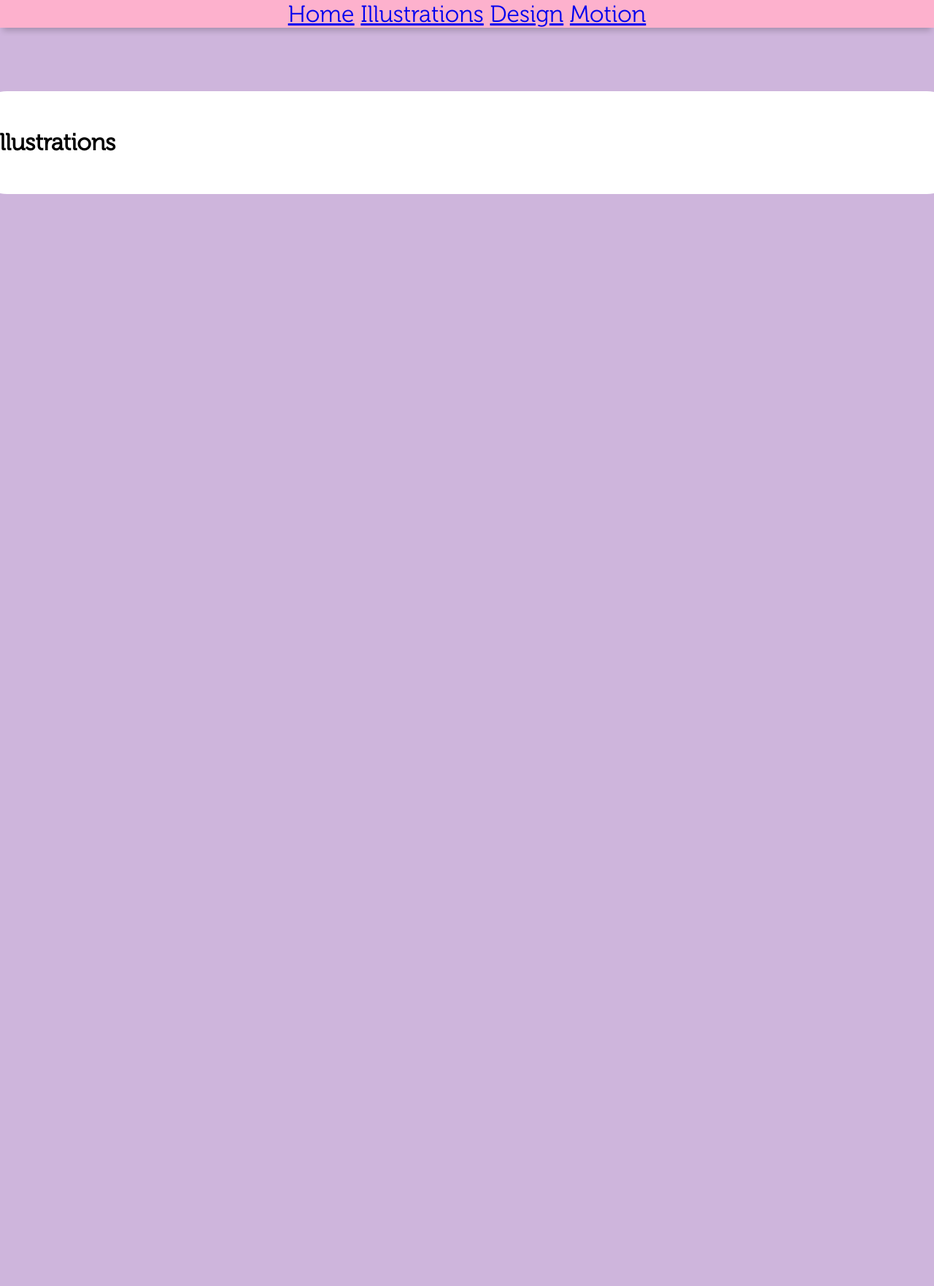
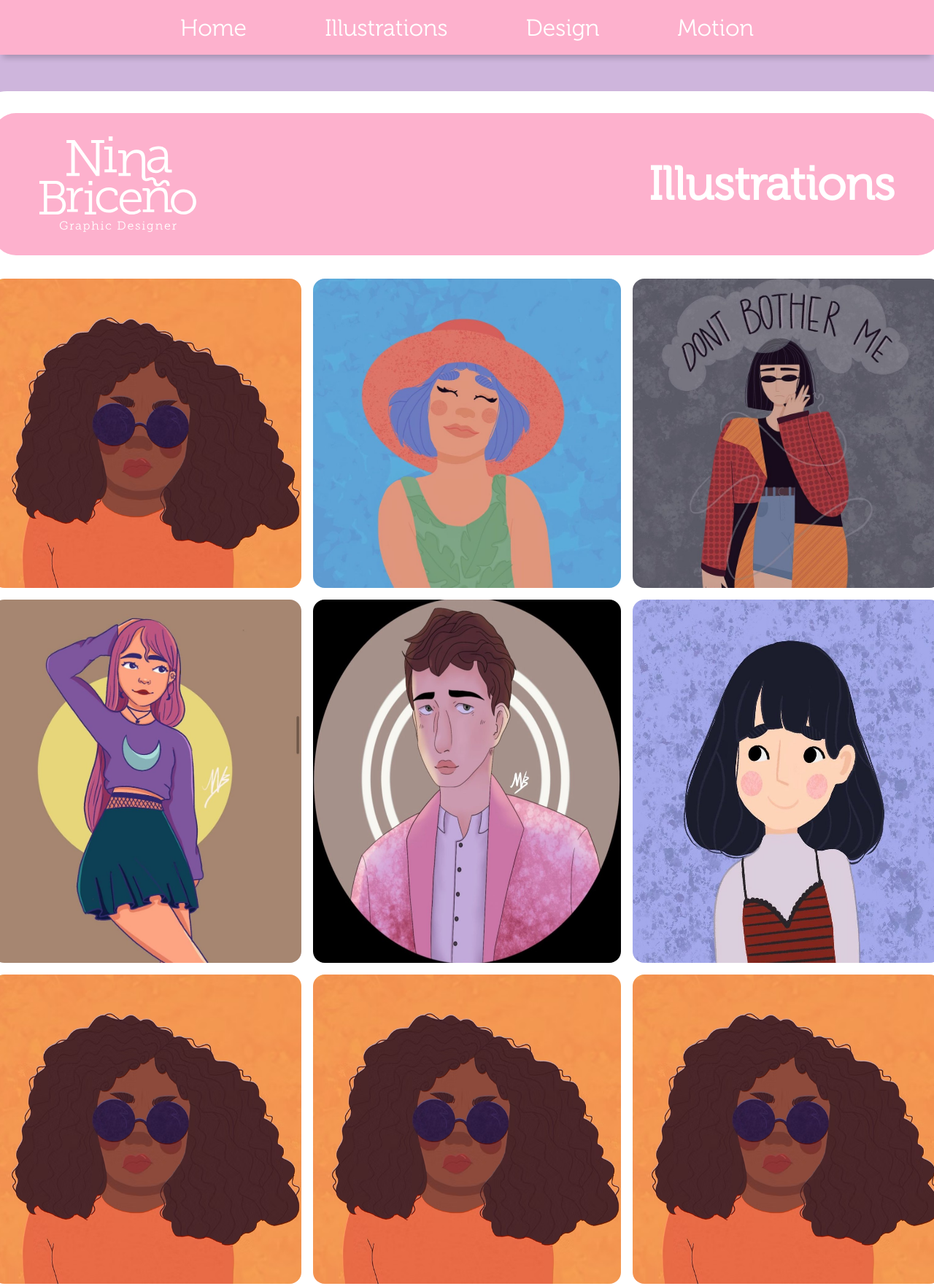
Before and after one commit to daniel-boada/nina-briceno-portfolio, a plain HTML site: page illustrations.html in a window 1280 px wide. Shown: the top 1763 px of the page at 73% size. Before the commit the page ends 800 px from the top, so only its background shows below. Drawn offline with Linux system fonts and the light colour scheme.

Commit message:
Added Illustration page

```diff
--- a/css/hero.css
+++ /dev/null
@@ -1,44 +0,0 @@
-@import url(variables.css);
-
-.headshot-container {
-	height: 500px;
-	width: 100%;
-	background-color: var(--pink);
-	flex-grow: 1;
-	border-radius: 50px;
-	display: flex;
-	margin-bottom: 30px;
-	justify-content: flex-start;
-	align-items: center;
-	overflow: hidden;
-
-	.headshot-pattern {
-		position: relative;
-		object-fit: cover;
-		width: 100%;
-		opacity: 20%;
-	}
-
-	.headshot-inner {
-		position: absolute;
-		z-index: 1;
-		display: flex;
-		align-content: center;
-		justify-content: flex-start;
-		align-items: center;
-		padding: 100px;
-		gap: 100px;
-
-		.headshot-image {
-			z-index: 1;
-			height: 380px;
-			width: 380px;
-			border-radius: 50%;
-			border: 15px solid white;
-		}
-
-		.nina-briceno-logo {
-			width: 450px;
-		}
-	}
-}
--- /dev/null
+++ b/css/illustrations.css
@@ -0,0 +1,19 @@
+.illustrations-section {
+	padding: 2rem 0;
+	display: flex;
+	flex-direction: column;
+	width: 100%;
+	gap: 1rem;
+
+	.illustrations-row {
+		display: flex;
+		flex-direction: row;
+		width: 100%;
+		gap: 1rem;
+
+		.illustration {
+			border-radius: 1rem;
+			flex-grow: 1;
+		}
+	}
+}
--- /dev/null
+++ b/css/title.css
@@ -0,0 +1,59 @@
+@import url(variables.css);
+
+.headshot-container {
+	height: 500px;
+	width: 100%;
+	background-color: var(--pink);
+	flex-grow: 1;
+	border-radius: 50px;
+	display: flex;
+	margin-bottom: 30px;
+	justify-content: flex-start;
+	align-items: center;
+	overflow: hidden;
+
+	.headshot-pattern {
+		position: relative;
+		object-fit: cover;
+		width: 100%;
+		opacity: 20%;
+	}
+
+	.headshot-inner {
+		position: absolute;
+		z-index: 1;
+		display: flex;
+		align-content: center;
+		justify-content: flex-start;
+		align-items: center;
+		padding: 100px;
+		gap: 100px;
+
+		.headshot-image {
+			z-index: 1;
+			height: 380px;
+			width: 380px;
+			border-radius: 50%;
+			border: 15px solid white;
+		}
+
+		.nina-briceno-logo {
+			width: 450px;
+		}
+	}
+}
+
+.title-section {
+	display: flex;
+	background-color: var(--pink);
+	color: white;
+	border-radius: 2rem;
+	justify-content: space-between;
+    align-items: center;
+	padding: 2rem 4rem;
+
+	.title {
+		font-size: 4rem;
+		margin: 0;
+	}
+}
--- a/illustrations.html
+++ b/illustrations.html
@@ -3,25 +3,44 @@
 
 <head>
 	<link rel="stylesheet" href="css/main.css" />
-	<link rel="stylesheet" href="css/hero.css" />
+	<link rel="stylesheet" href="css/title.css" />
 	<link rel="stylesheet" href="css/about.css" />
 	<link rel="stylesheet" href="css/projects.css" />
+	<link rel="stylesheet" href="css/illustrations.css" />
 	<title>Nina Portfolio</title>
 </head>
 
 <body>
 	<header>
-		<div class="inner-header">
-			<a class="Header-link" href="index.html">Home</a>
-			<a class="Header-link" href="illustrations.html">Illustrations</a>
-			<a class="Header-link" href="design.html">Design</a>
-			<a class="Header-link" href="motion.html">Motion</a>
+		<div class="header-inner">
+			<a class="header-link" href="index.html">Home</a>
+			<a class="header-link" href="illustrations.html">Illustrations</a>
+			<a class="header-link" href="design.html">Design</a>
+			<a class="header-link" href="motion.html">Motion</a>
 		</div>
 	</header>
 	<main>
-		<div class="inner">
-			<h1>Illustrations</h1>
-		</div>
+		<section class="title-section">
+			<img class="nina-briceno-logo" src="images/nina-briceno-logo.svg" width="215" />
+			<h1 class="title">Illustrations</h1>
+		</section>
+		<section class="illustrations-section">
+			<div class="illustrations-row">
+				<img class="illustration" src="images/illustrations/illustration1.png" width="380px" />
+				<img class="illustration" src="images/illustrations/illustration2.jpg" width="380px"/>
+				<img class="illustration" src="images/illustrations/illustration3.jpg" width="380px"/>
+			</div>
+			<div class="illustrations-row">
+				<img class="illustration" src="images/illustrations/illustration4.jpg" width="380px"/>
+				<img class="illustration" src="images/illustrations/illustration5.jpg" width="380px"/>
+				<img class="illustration" src="images/illustrations/illustration6.jpg" width="380px"/>
+			</div>
+			<div class="illustrations-row">
+				<img class="illustration" src="images/illustrations/illustration1.png" width="380px"/>
+				<img class="illustration" src="images/illustrations/illustration1.png" width="380px"/>
+				<img class="illustration" src="images/illustrations/illustration1.png" width="380px"/>
+			</div>
+		</section>
 	</main>
 </body>
 
```
Also changed, not shown: design.html (+9 -8 lines), index.html (+1 -1 lines), motion.html (+9 -8 lines).
